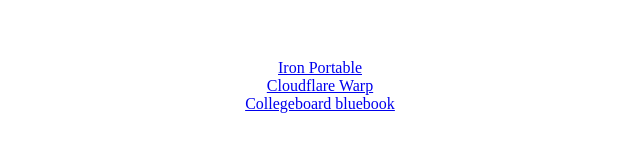
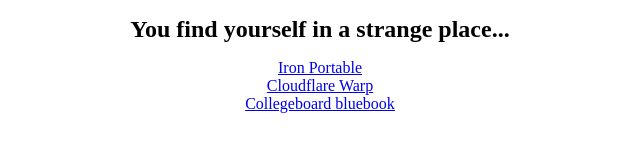
Before and after one commit to tffsite/main, a plain HTML site: page index.html in a window 1280 px wide. Shown: the whole page, without its empty margins (320-960 px from the left). Drawn offline with Linux system fonts and the light colour scheme.

Commit message:
Update index.html

```diff
--- a/index.html
+++ b/index.html
@@ -9,7 +9,7 @@
     <title>The Freezing Site</title>
   </head>
   <body>
-        <h1 style="color:white; font-size:24px">You find yourself in a strange place...</h1>
+        <h1 style="color:black; font-size:24px">You find yourself in a strange place...</h1>
         <a href="https://www.srware.net/downloads/IronPortable64.exe">Iron Portable</a><br>
         <a href="https://1111-releases.cloudflareclient.com/windows/Cloudflare_WARP_Release-x64.msi">Cloudflare Warp</a><br>
         <a href="https://bluebook.app.collegeboard.org/downloads/Bluebook%20Setup%200.9.204.exe">Collegeboard bluebook</a></br>
```
